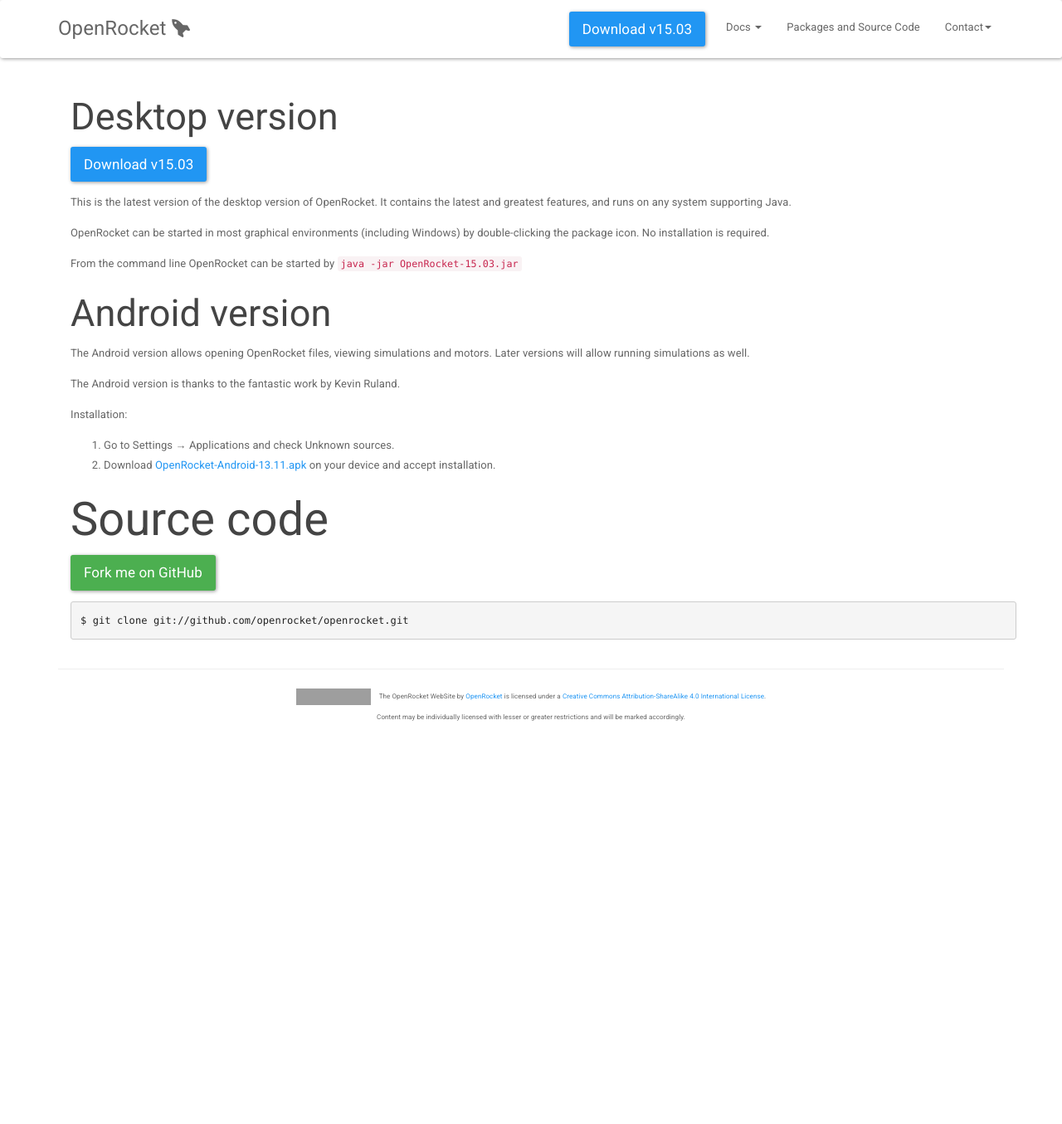
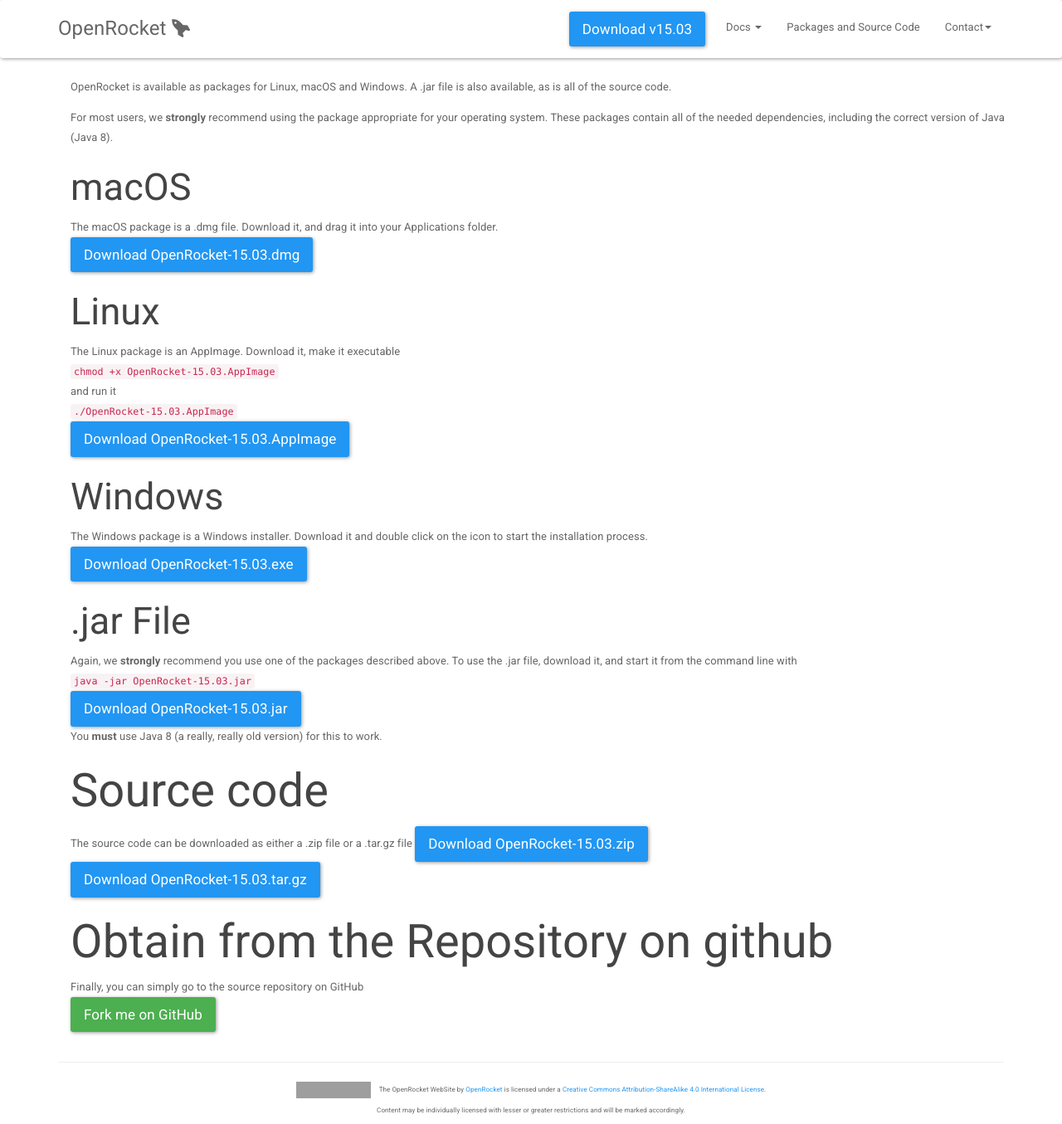
Before and after one commit to openrocket/openrocket.github.io, a Jekyll site: the page built from packages.md, in a window 1280 px wide. Shown: the whole page at 83% size. Built offline with Jekyll 4.4.1, drawn with Linux system fonts in a browser that asks for light colours; nearby versions of some CDN libraries; before the commit the page ends 900 px from its top, so only the background shows below that; grey boxes are pictures that could not be loaded.

Commit message:
Show users options to download packages rather than just .jar file.
Modify packages.md to give list of packaging options, and delete references
to Android version

Modify download_button.html to point to packages.md instead of .jar file.

```diff
--- a/_includes/download_button.html
+++ b/_includes/download_button.html
@@ -1 +1 @@
-<a class="btn btn-primary btn-lg" href="https://github.com/openrocket/openrocket/releases/download/release-{{site.current_version}}/OpenRocket-{{site.current_version}}.jar" role="button">Download v{{site.current_version}}</a>
+<a class="btn btn-primary btn-lg" href="packages.html" role="button">Download v{{site.current_version}}</a>
--- a/packages.md
+++ b/packages.md
@@ -7,36 +7,44 @@
 <div class="packages">
   <div class="container" markdown="1">
 
-## Desktop version
+OpenRocket is available as packages for Linux, macOS and Windows.  A .jar file
+is also available, as is all of the source code.
 
-{% include download_button.html %}
+For most users, we **strongly** recommend using the package
+appropriate for your operating system.  These packages contain all of
+the needed dependencies, including the correct version of Java (Java 8).
 
-This is the latest version of the desktop version of OpenRocket. It contains
-the latest and greatest features, and runs on any system supporting Java.
+## macOS
+The macOS package is a .dmg file.  Download it, and drag it into your
+Applications folder.
+<a class="btn btn-primary btn-lg" href="https://github.com/openrocket/openrocket/releases/download/release-{{site.current_version}}/OpenRocket-{{site.current_version}}.dmg" role="button">Download OpenRocket-{{site.current_version}}.dmg</a>
 
-OpenRocket can be started in most graphical environments (including Windows) by
-double-clicking the package icon. No installation is required.
+## Linux
+The Linux package is an AppImage.  Download it, make it executable
+`chmod +x OpenRocket-{{site.current_version}}.AppImage`
+and run it
+`./OpenRocket-{{site.current_version}}.AppImage`
+<a class="btn btn-primary btn-lg" href="https://github.com/openrocket/openrocket/releases/download/release-{{site.current_version}}/OpenRocket-{{site.current_version}}.AppImage" role="button">Download OpenRocket-{{site.current_version}}.AppImage</a>
+## Windows
+The Windows package is a Windows installer.  Download it and double
+click on the icon to start the installation process.
+<a class="btn btn-primary btn-lg" href="https://github.com/openrocket/openrocket/releases/download/release-{{site.current_version}}/OpenRocket-{{site.current_version}}.exe" role="button">Download OpenRocket-{{site.current_version}}.exe</a>
 
-From the command line OpenRocket can be started by `java -jar OpenRocket-15.03.jar`
-
-
-## Android version
-
-The Android version allows opening OpenRocket files, viewing simulations and motors. Later versions will allow running simulations as well.
-
-The Android version is thanks to the fantastic work by Kevin Ruland.
-
-Installation:
-
- 1. Go to Settings → Applications and check Unknown sources.
- 1. Download [OpenRocket-Android-13.11.apk](https://github.com/openrocket/openrocket/releases/download/release-android-13.11/OpenRocket-Android-13.11.apk) on your device and accept installation.
-
+## .jar File
+Again, we **strongly** recommend you use one of the packages described
+above.  To use the .jar file, download it, and start it from the
+command line with
+`java -jar OpenRocket-15.03.jar`
+<a class="btn btn-primary btn-lg" href="https://github.com/openrocket/openrocket/releases/download/release-{{site.current_version}}/OpenRocket-{{site.current_version}}.jar" role="button">Download OpenRocket-{{site.current_version}}.jar</a>
+You **must** use Java 8 (a really, really old version) for this to work.
 
 # Source code
+The source code can be downloaded as either a .zip file or a .tar.gz file
+<a class="btn btn-primary btn-lg" href="https://github.com/openrocket/openrocket/releases/download/release-{{site.current_version}}/OpenRocket-{{site.current_version}}.zip" role="button">Download OpenRocket-{{site.current_version}}.zip</a>
+<a class="btn btn-primary btn-lg" href="https://github.com/openrocket/openrocket/releases/download/release-{{site.current_version}}/OpenRocket-{{site.current_version}}.tar.gz" role="button">Download OpenRocket-{{site.current_version}}.tar.gz</a>
 
+# Obtain from the Repository on github
+Finally, you can simply go to the source repository on GitHub
 <a class="btn btn-success btn-lg" href="https://github.com/openrocket/openrocket" role="button">Fork me on GitHub</a>
-
-    $ git clone git://github.com/openrocket/openrocket.git
-
   </div>
 </div>
```
